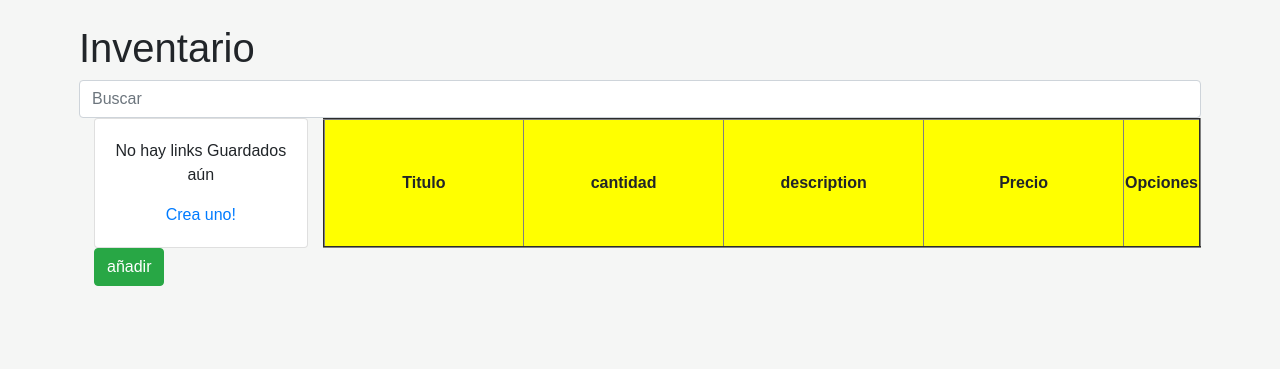
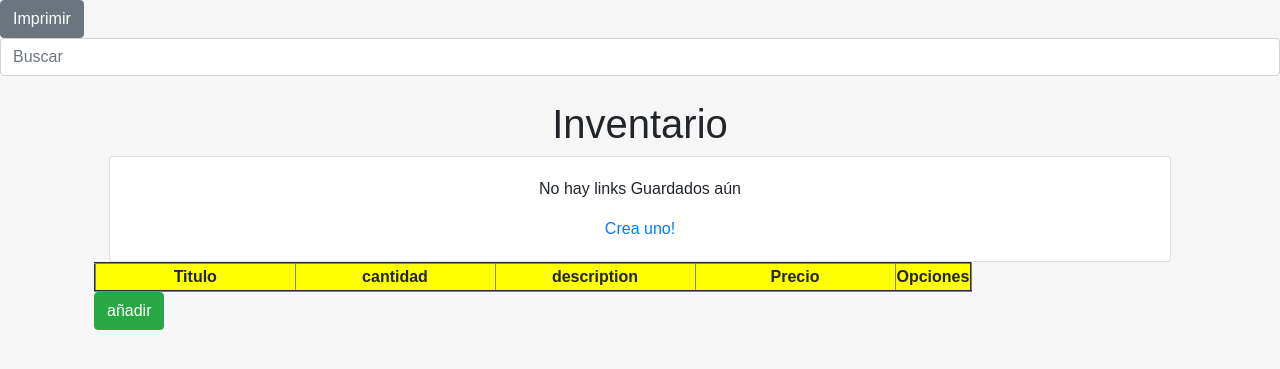
Before and after one commit to MarcosCastillo7/Pventa, a Node server app: page /links in a window 1280 px wide. Shown: the part 56-425 px from the top of the page. Run offline with Node 20, Linux system fonts and the light colour scheme; the visitor is signed in with stand-in values (Sample User, id 1); data that the repository does not hold is empty; some libraries are stand-ins or nearby versions.

Commit message:
imprimir ventas productos

```diff
--- a/src/lib/handlebars.js
+++ b/src/lib/handlebars.js
@@ -7,4 +7,10 @@ helpers.timeago = (timestamp) => {
    return format(timestamp);
 };
 
+
+helpers.time = (timestamp) => {
+   const date = new Date(timestamp);
+   return date.getDate() + "/"+ (date.getMonth() +1 ) + "/" + date.getFullYear() + " - " +date.toLocaleTimeString();
+};
+
 module.exports = helpers;
--- a/src/views/links/list.hbs
+++ b/src/views/links/list.hbs
@@ -1,15 +1,18 @@
-<div class="container p-4">
-    <div class="row">
-        <h1>Inventario</h1>
+<a id="imprimir" class="btn btn-secondary">Imprimir</a>
+
 <input type="text" id="buscar" placeholder="Buscar" class="form-control" align="center">
 
+<div class="container p-4" id="area">
+    <div class="row">
+        <div class="col">
+            <h1 align="center">Inventario</h1>
             <table border="2" cellspacing="0">
                 <tr align="center" bgcolor="yellow">
                     <th width="200">Titulo</th>
                     <th width="200">cantidad</th>
                     <th width="200">description</th>
                     <th width="200">Precio</th>
-                <th colspan="6">Opciones</th>
+                    <th colspan="6" class="mostrar">Opciones</th>
                 </tr>
                 {{#each links}}
                 <tr align="center">
@@ -17,12 +20,13 @@
                     <td>{{unidades}}</td>
                     <td>{{description}}</td>
                     <td>Q{{precio_venta}}</td>
-                <td> <a href="/links/delete/{{id}}" class="btn btn-danger"> Delete</a></td>
-                <td> <a href="/links/edit/{{id}}" class="btn btn-secondary">Edit</a> </td>
-                <td> <a href="/links/ingreso/{{id}}" class="btn btn-success">+</a></td>
-                <td> <a href="/links/egreso/{{id}}" class="btn btn-danger">-</a></td>
-                <td> <a href="/links/edit/{{id}}" class="btn btn-info">Detalles</a></td>
-                <td> <a href="/links/registro/{{id}}" class="btn btn-dark">Registro</a></td>
+
+                    <td class="mostrar"> <a href="/links/delete/{{id}}" class="btn btn-danger"> Delete</a></td>
+                    <td class="mostrar"> <a href="/links/edit/{{id}}" class="btn btn-secondary">Edit</a> </td>
+                    <td class="mostrar"> <a href="/links/ingreso/{{id}}" class="btn btn-success">+</a></td>
+                    <td class="mostrar"> <a href="/links/egreso/{{id}}" class="btn btn-danger">-</a></td>
+                    <td class="mostrar"> <a href="/links/edit/{{id}}" class="btn btn-info">Detalles</a></td>
+                    <td class="mostrar"> <a href="/links/registro/{{id}}" class="btn btn-dark">Registro</a></td>
                 </tr>
                 {{else}}
                 <div class="col md-4 mx-auto">
@@ -33,6 +37,8 @@
                 </div>
                 {{/each}}
             </table>
+
+        </div>
     </div>
     <a href="/links/add" class="btn btn-success ">añadir</a>
 </div>
@@ -40,12 +46,25 @@
 <script>
     let productos;
 
+
     $(document).ready(() => {
         productos = $('table tr').slice(1).toArray();
 
         $('#buscar').keyup(() => {
             let cadena = $('#buscar').val();
             filtrar(cadena);
+        })
+
+        $('#imprimir').click(() => {
+            $('.mostrar').hide();
+            $('table').addClass('table');
+
+            var contentImprimir = $('#area').html();
+            $('body').html(contentImprimir);
+
+            window.print();
+            window.location.reload()
+            return false
         })
     })
 
```
Also changed, not shown: src/routes/ventas.js (+3 -5 lines), src/views/ventas/ListVentas.hbs (+2 -13 lines), src/views/ventas/imprimirlistado.hbs (added, +78 -0 lines). Lines whose indentation alone changed are shown as unchanged.
